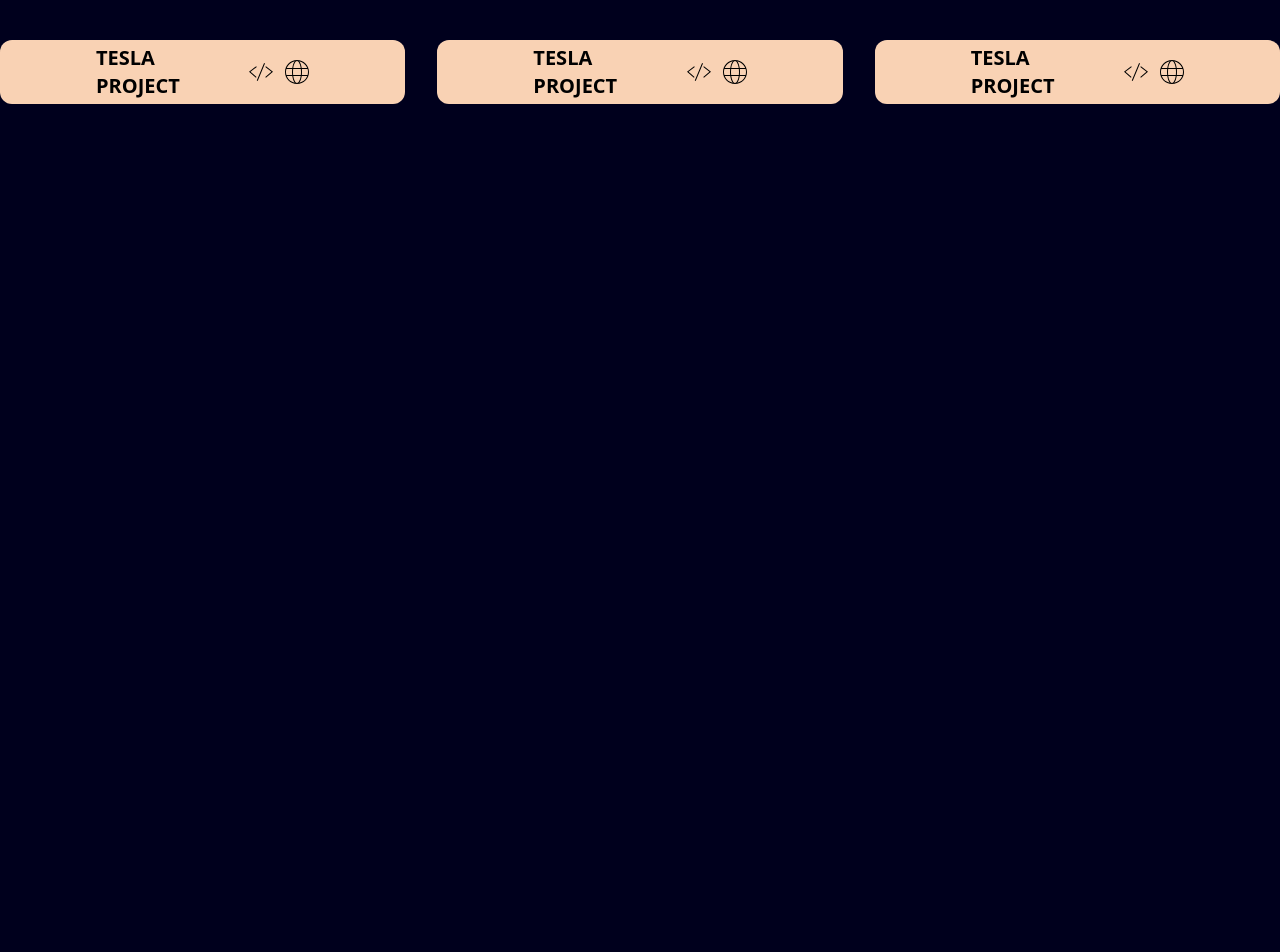
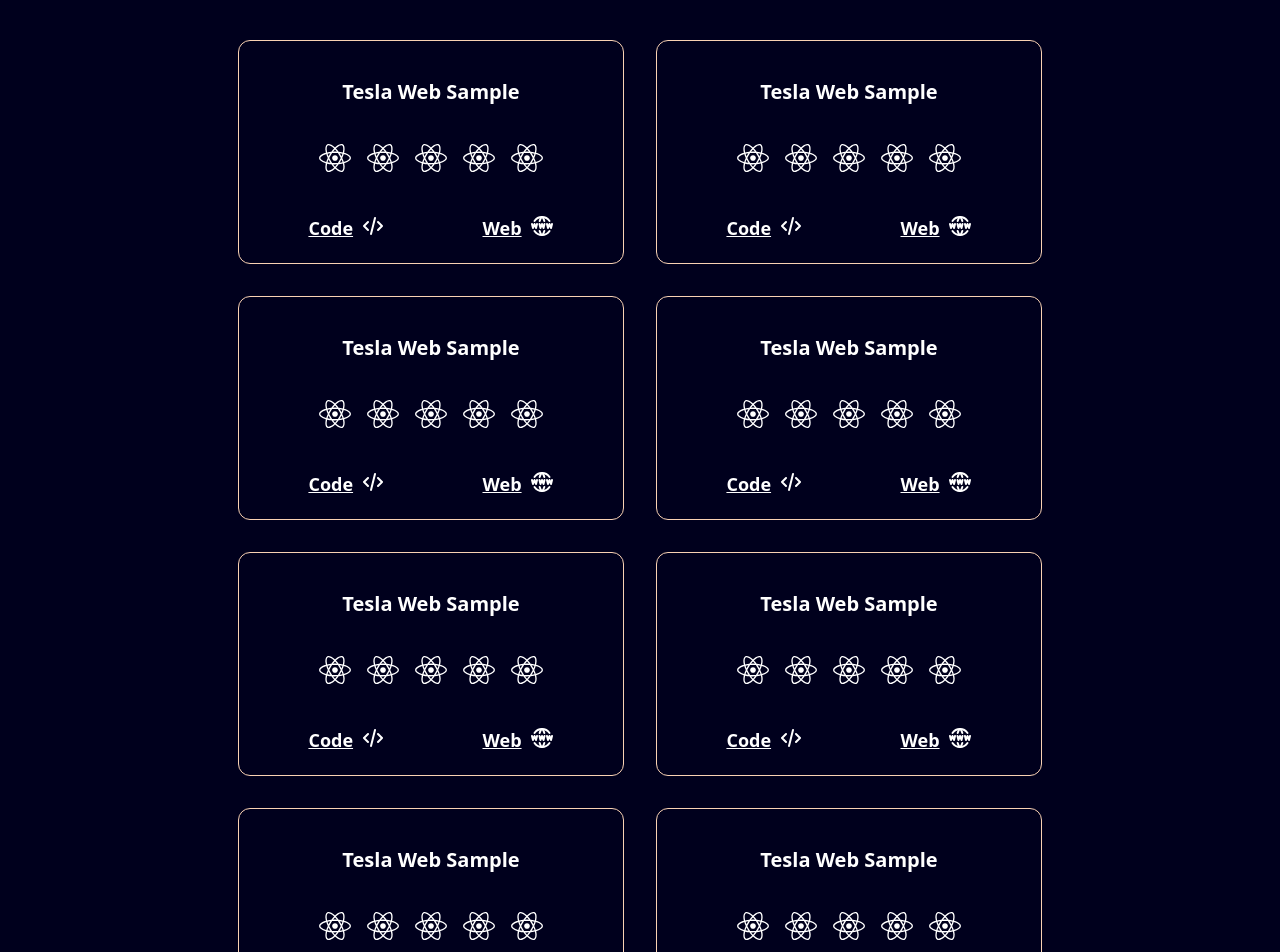
Before and after one commit to Ainsdev/My-Portafolio, a Next.js app: page /simple/home in a window 1280 px wide. Shown: the part 1040-1992 px from the top of the page. Before the commit the page ends 1144 px from the top, so only its background shows below. Built offline with nearby package versions, Linux system fonts and the light colour scheme.

Commit message:
feature projects and certificates

```diff
--- a/layout/components/simple/SimpleNavBar.tsx
+++ b/layout/components/simple/SimpleNavBar.tsx
@@ -14,7 +14,7 @@
                 </svg>
             </div>
             <div className='bg-accent-2 absolute left-0 z-40 px-8 py-3 rounded-br-3xl text-center text-black hover:translate-x-3 ease-in-out transition-transform cursor-pointer'>
-                <Link href='/' className='font-semibold w-full underline text-lg'><h1 className='font-semibold underline w-full text-lg'>Complete Portfolio</h1></Link>
+                <Link href='/' className='font-semibold w-full underline text-lg'><h1 className='font-semibold underline w-full text-lg'>Amazing Portfolio</h1></Link>
             </div>
             <Link href='/contact'>
                 <div className='bg-primary absolute left-0 z-10 px-8 py-3 rounded-br-3xl text-center text-black top-12 hover:translate-x-3 ease-in-out transition-transform cursor-pointer'>
--- a/layout/components/simple/SimpleProject.tsx
+++ b/layout/components/simple/SimpleProject.tsx
@@ -1,21 +1,62 @@
 import React from 'react';
 
+interface tech {
+    name: string;
+    icon: React.ReactNode
+}
 interface ProjectProps {
     title: string;
     description: string;
-    technologies: Array<string>;
+    technologies: Array<tech>;
     code: string
     demo: string
 }
 
 const ProjectItem: React.FC<ProjectProps> = (props) => {
     return (
-        <article className='flex bg-accent w-full px-24 rounded-xl h-16 justify-start items-center gap-2'>
-            <h1 className='text-xl text-black font-semibold'>TESLA PROJECT</h1>
-            <div className='flex gap-3 h-full justify-center items-center'>
-                <svg width="24" height="24" xmlns="http://www.w3.org/2000/svg" fill-rule="evenodd" clip-rule="evenodd"><path d="M16 3.383l-.924-.383-7.297 17.617.924.383 7.297-17.617zm.287 3.617l6.153 4.825-6.173 5.175.678.737 7.055-5.912-7.048-5.578-.665.753zm-8.478 0l-6.249 4.825 6.003 5.175-.679.737-6.884-5.912 7.144-5.578.665.753z" /></svg>
-                <svg width="24" height="24" xmlns="http://www.w3.org/2000/svg" fill-rule="evenodd" clip-rule="evenodd"><path d="M12.02 0c6.614.011 11.98 5.383 11.98 12 0 6.623-5.376 12-12 12-6.623 0-12-5.377-12-12 0-6.617 5.367-11.989 11.981-12h.039zm3.694 16h-7.427c.639 4.266 2.242 7 3.713 7 1.472 0 3.075-2.734 3.714-7m6.535 0h-5.523c-.426 2.985-1.321 5.402-2.485 6.771 3.669-.76 6.671-3.35 8.008-6.771m-14.974 0h-5.524c1.338 3.421 4.34 6.011 8.009 6.771-1.164-1.369-2.059-3.786-2.485-6.771m-.123-7h-5.736c-.331 1.166-.741 3.389 0 6h5.736c-.188-1.814-.215-3.925 0-6m8.691 0h-7.685c-.195 1.8-.225 3.927 0 6h7.685c.196-1.811.224-3.93 0-6m6.742 0h-5.736c.062.592.308 3.019 0 6h5.736c.741-2.612.331-4.835 0-6m-12.825-7.771c-3.669.76-6.671 3.35-8.009 6.771h5.524c.426-2.985 1.321-5.403 2.485-6.771m5.954 6.771c-.639-4.266-2.242-7-3.714-7-1.471 0-3.074 2.734-3.713 7h7.427zm-1.473-6.771c1.164 1.368 2.059 3.786 2.485 6.771h5.523c-1.337-3.421-4.339-6.011-8.008-6.771" /></svg>
-            </div>
+        <article className='flex border-accent hover:bg-accent text-white hover:text-black border hover:translate-x-2 rounded-xl h-48 gap-2 sm:h-56'>
+            <div className='flex flex-col justify-center items-center w-56 py-2 sm:w-96'>
+                <div>
+                    <h1 className=' font-bold py-5 text-elipsis sm:text-xl'>{props.title}</h1>
+                </div>
+                <div className='flex justify-center gap-4 items-center w-full rounded-xl h-16 overflow-hidden overflow-x-scroll px-2 sm:overflow-hidden'>
+                    {
+                        props.technologies.map((tech, index) => {
+                            return (
+                                <div key={index} className={tech.name}>
+                                    {tech.icon}
+                                </div>
+                            )
+                        })
+                    }
+                </div>
+                <div className='flex justify-evenly items-center gap-5 pt-5 w-full'>
+                    <a href={props.code} target='_blank' rel='noreferrer' className='rounded-xl px-2 py-1 flex gap-2'>
+                        <p className='underline sm:text-lg sm:font-semibold'>Code</p>
+                        <svg xmlns="http://www.w3.org/2000/svg" className="icon icon-tabler icon-tabler-code" width="24" height="24" viewBox="0 0 24 24" stroke-width="2" stroke="currentColor" fill="none" stroke-linecap="round" stroke-linejoin="round">
+                            <path stroke="none" d="M0 0h24v24H0z" fill="none"></path>
+                            <polyline points="7 8 3 12 7 16"></polyline>
+                            <polyline points="17 8 21 12 17 16"></polyline>
+                            <line x1="14" y1="4" x2="10" y2="20"></line>
+                        </svg>
+                    </a>
+                    <a href={props.demo} target='_blank' rel='noreferrer' className='rounded-xl px-2 py-1 flex gap-2'>
+                        <p className='underline sm:text-lg sm:font-semibold'>Web</p>
+                        <svg xmlns="http://www.w3.org/2000/svg" className="icon icon-tabler icon-tabler-world-www" width="24" height="24" viewBox="0 0 24 24" stroke-width="2" stroke="currentColor" fill="none" stroke-linecap="round" stroke-linejoin="round">
+                            <path stroke="none" d="M0 0h24v24H0z" fill="none"></path>
+                            <path d="M19.5 7a8.998 8.998 0 0 0 -7.5 -4a8.991 8.991 0 0 0 -7.484 4"></path>
+                            <path d="M11.5 3a16.989 16.989 0 0 0 -1.826 4"></path>
+                            <path d="M12.5 3a16.989 16.989 0 0 1 1.828 4.004"></path>
+                            <path d="M19.5 17a8.998 8.998 0 0 1 -7.5 4a8.991 8.991 0 0 1 -7.484 -4"></path>
+                            <path d="M11.5 21a16.989 16.989 0 0 1 -1.826 -4"></path>
+                            <path d="M12.5 21a16.989 16.989 0 0 0 1.828 -4.004"></path>
+                            <path d="M2 10l1 4l1.5 -4l1.5 4l1 -4"></path>
+                            <path d="M17 10l1 4l1.5 -4l1.5 4l1 -4"></path>
+                            <path d="M9.5 10l1 4l1.5 -4l1.5 4l1 -4"></path>
+                        </svg>
+                    </a>
+                </div>
+            </div >
         </article>
     );
 };
--- a/package.json
+++ b/package.json
@@ -12,7 +12,8 @@
     "framer-motion": "^7.5.3",
     "next": "12.3.1",
     "react": "18.2.0",
-    "react-dom": "18.2.0"
+    "react-dom": "18.2.0",
+    "react-icons": "^4.6.0"
   },
   "devDependencies": {
     "@types/node": "18.8.3",
--- a/pages/simple/home.tsx
+++ b/pages/simple/home.tsx
@@ -2,6 +2,7 @@
 import ProjectItem from '../../layout/components/simple/SimpleProject'
 import SkillItem from '../../layout/components/simple/SkillItem'
 import SimpleLayout from '../../layout/layouts/SimpleLayout'
+import { FaReact } from 'react-icons/fa';
 
 const Home: NextPage = () => {
 
@@ -36,11 +37,68 @@
                 </div>
                 <section className='pt-20 flex flex-col justify-center items-center'>
                     <h1 className='font-bold sm:text-4xl text-2xl text-accent'>Projects</h1>
-                    <div className='sm:flex-row flex  flex-col gap-8 pt-16'>
-                        <ProjectItem title='asd' description={''} technologies={[]} code={''} demo={''}/>
-                        <ProjectItem title='asd' description={''} technologies={[]} code={''} demo={''}/>
-                        <ProjectItem title='asd' description={''} technologies={[]} code={''} demo={''}/>
+                    <div className='flex-row flex gap-8  w-screen overflow-hidden py-16 overflow-x-auto px-5 sm:px-20 sm:overflow-visible sm:overflow-x-hidden sm:flex-wrap sm:justify-center sm:items-center'>
+                        <ProjectItem title='Tesla Web Sample' description={'Similar UI to tesla web'} technologies={[
+                            { name: '', icon: <FaReact className='w-8 h-8'/> },
+                            { name: '', icon: <FaReact className='w-8 h-8'/> },
+                            { name: '', icon: <FaReact className='w-8 h-8'/> },
+                            { name: '', icon: <FaReact className='w-8 h-8'/> },
+                            { name: '', icon: <FaReact className='w-8 h-8'/> },
+                        ]} code={''} demo={''} />
+                        <ProjectItem title='Tesla Web Sample' description={'Similar UI to tesla web'} technologies={[
+                            { name: '', icon: <FaReact className='w-8 h-8'/> },
+                            { name: '', icon: <FaReact className='w-8 h-8'/> },
+                            { name: '', icon: <FaReact className='w-8 h-8'/> },
+                            { name: '', icon: <FaReact className='w-8 h-8'/> },
+                            { name: '', icon: <FaReact className='w-8 h-8'/> },
+                        ]} code={''} demo={''} />
+                        <ProjectItem title='Tesla Web Sample' description={'Similar UI to tesla web'} technologies={[
+                            { name: '', icon: <FaReact className='w-8 h-8'/> },
+                            { name: '', icon: <FaReact className='w-8 h-8'/> },
+                            { name: '', icon: <FaReact className='w-8 h-8'/> },
+                            { name: '', icon: <FaReact className='w-8 h-8'/> },
+                            { name: '', icon: <FaReact className='w-8 h-8'/> },
+                        ]} code={''} demo={''} />
+                        <ProjectItem title='Tesla Web Sample' description={'Similar UI to tesla web'} technologies={[
+                            { name: '', icon: <FaReact className='w-8 h-8'/> },
+                            { name: '', icon: <FaReact className='w-8 h-8'/> },
+                            { name: '', icon: <FaReact className='w-8 h-8'/> },
+                            { name: '', icon: <FaReact className='w-8 h-8'/> },
+                            { name: '', icon: <FaReact className='w-8 h-8'/> },
+                        ]} code={''} demo={''} />
+                        <ProjectItem title='Tesla Web Sample' description={'Similar UI to tesla web'} technologies={[
+                            { name: '', icon: <FaReact className='w-8 h-8'/> },
+                            { name: '', icon: <FaReact className='w-8 h-8'/> },
+                            { name: '', icon: <FaReact className='w-8 h-8'/> },
+                            { name: '', icon: <FaReact className='w-8 h-8'/> },
+                            { name: '', icon: <FaReact className='w-8 h-8'/> },
+                        ]} code={''} demo={''} />
+                        <ProjectItem title='Tesla Web Sample' description={'Similar UI to tesla web'} technologies={[
+                            { name: '', icon: <FaReact className='w-8 h-8'/> },
+                            { name: '', icon: <FaReact className='w-8 h-8'/> },
+                            { name: '', icon: <FaReact className='w-8 h-8'/> },
+                            { name: '', icon: <FaReact className='w-8 h-8'/> },
+                            { name: '', icon: <FaReact className='w-8 h-8'/> },
+                        ]} code={''} demo={''} />
+                        <ProjectItem title='Tesla Web Sample' description={'Similar UI to tesla web'} technologies={[
+                            { name: '', icon: <FaReact className='w-8 h-8'/> },
+                            { name: '', icon: <FaReact className='w-8 h-8'/> },
+                            { name: '', icon: <FaReact className='w-8 h-8'/> },
+                            { name: '', icon: <FaReact className='w-8 h-8'/> },
+                            { name: '', icon: <FaReact className='w-8 h-8'/> },
+                        ]} code={''} demo={''} />
+                        <ProjectItem title='Tesla Web Sample' description={'Similar UI to tesla web'} technologies={[
+                            { name: '', icon: <FaReact className='w-8 h-8'/> },
+                            { name: '', icon: <FaReact className='w-8 h-8'/> },
+                            { name: '', icon: <FaReact className='w-8 h-8'/> },
+                            { name: '', icon: <FaReact className='w-8 h-8'/> },
+                            { name: '', icon: <FaReact className='w-8 h-8'/> },
+                        ]} code={''} demo={''} />
+
                     </div>
+                </section>
+                <section className='flex flex-col justify-center items-center'>
+                    <h1 className='font-bold sm:text-4xl text-2xl text-accent'>Certificates</h1>
                 </section>
             </main>
         </SimpleLayout>
```
Also changed, not shown: 2 other files (tests, documents, lock files or other folders).
